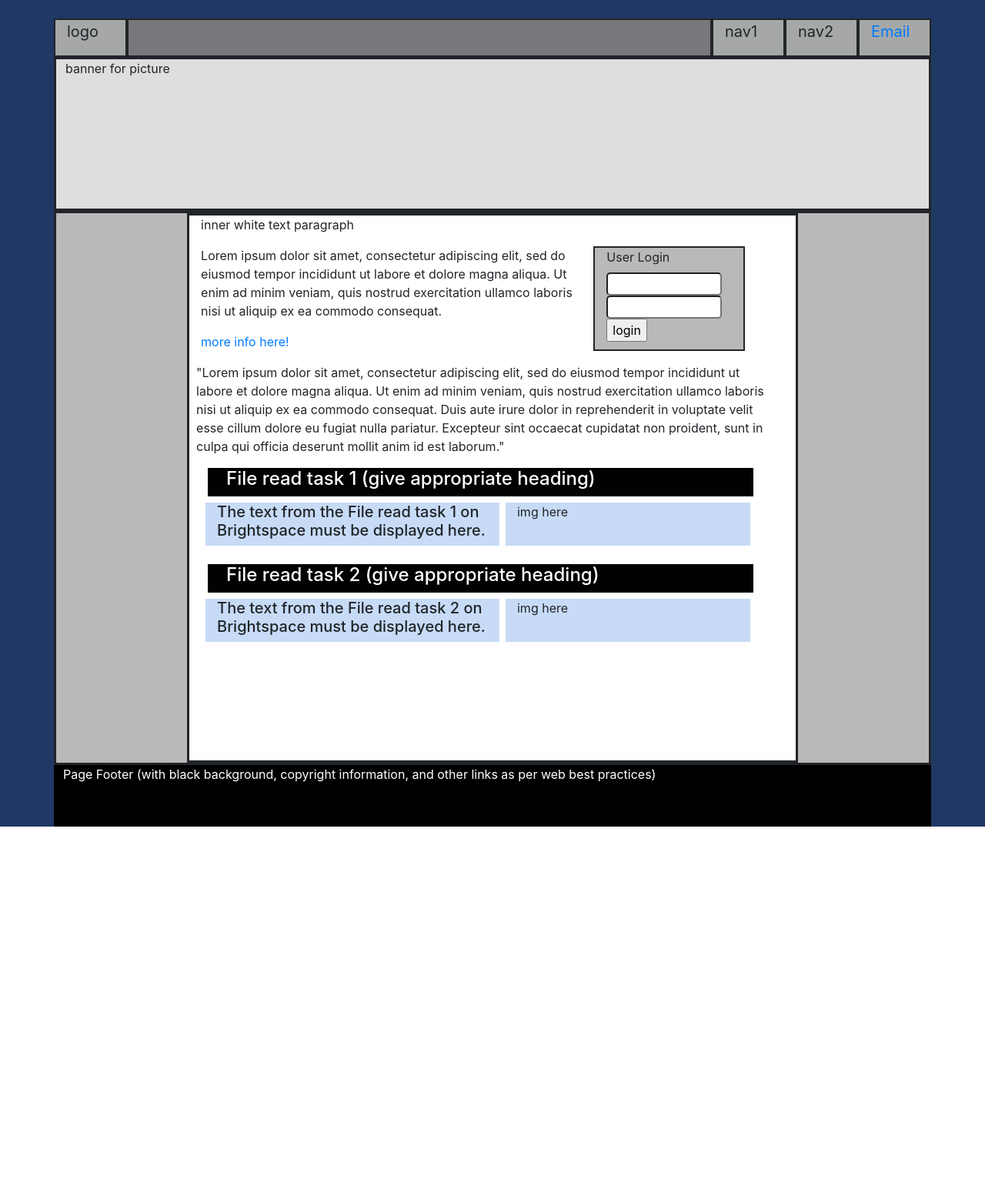
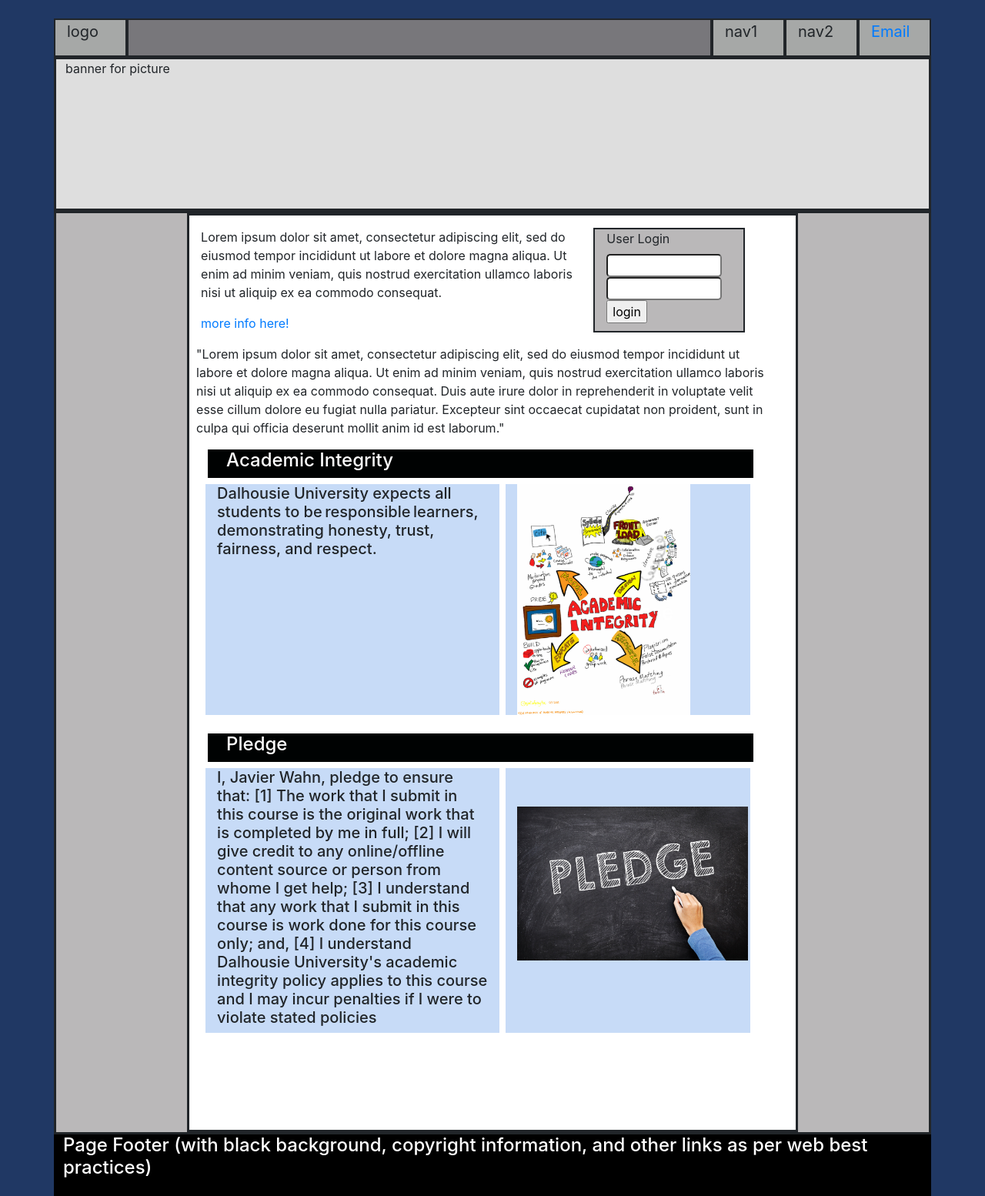
Before and after one commit to Jwahn1/Intro-to-Server-Side-Scripting, a PHP site: page / in a window 1280 px wide. Shown: the whole page at 77% size. Before the commit the page ends 1074 px from the top, so only its background shows below. Run offline with PHP 8.4, Linux system fonts and the light colour scheme.

Commit message:
did tasks for file read 1 and 2

```diff
--- a/a1/files/integrity.txt
+++ b/a1/files/integrity.txt
@@ -0,0 +1 @@
+Dalhousie University expects all students to be responsible learners, demonstrating honesty, trust, fairness, and respect.
--- a/a1/files/pledge.txt
+++ b/a1/files/pledge.txt
@@ -0,0 +1,12 @@
+I, Javier Wahn, pledge to ensure that:
+
+[1] The work that I submit in this course is the original work that is completed by me in full;
+
+[2] I will give credit to any online/offline content source or person from whome I get help;
+
+[3] I understand that any work that I submit in this course is work done for this course only;
+
+and,
+
+[4] I understand Dalhousie University's academic integrity policy applies to this course and
+I may incur penalties if I were to violate stated policies
--- a/a1/includes/footer.php
+++ b/a1/includes/footer.php
@@ -1,7 +1,7 @@
   <footer>
     <div class="row" style="height:80px; background-color:#000;overflow-wrap: break-word; ">
-      <p style="color:#fff;">
+      <h4 style="color:#fff;">
       Page Footer (with black background, copyright information, and other links as per web best practices)
-      </p>
+    </h4>
     </div>
   </footer>
--- a/a1/index.php
+++ b/a1/index.php
@@ -12,12 +12,11 @@
     <title>Hello, world!</title>
   </head>
   <body>
-    <div class="container mt-4 " style="background-color:#fff; height:900px;">
+    <div class="container mt-4 " style="background-color:#fff; height:1500px;">
       <?php include 'includes/header.php'; ?>
        <div class="row" style="height:80%; background-color:#bab8b9; border-style:solid;">
           <div class="container" style="width:70%; background-color:#fff; border-style:solid;">
-          <p>inner white text paragraph</p>
-              <div class="row" style="height:150px;  border-style:none;">
+              <div class="row mt-3" style="height:150px;  border-style:none;">
                 <div class="col-8" style="background-color:#fff; border-style:none;overflow-wrap: break-word; ">
                   <p>Lorem ipsum dolor sit amet, consectetur adipiscing elit, sed do eiusmod tempor incididunt ut labore et dolore magna aliqua.
                   Ut enim ad minim veniam, quis nostrud exercitation ullamco laboris nisi ut aliquip ex ea commodo consequat.
@@ -43,31 +42,25 @@
               </p>
             </div>
             <div class="row ml-4" style="background-color:#000202; width:90%;">
-               <h4 style="color :#fff">
-                  File read task 1 (give appropriate heading)
-               </h4>
+               <h4 style="color :#fff">Academic Integrity</h4>
             </div>
             <div class="row">
               <div class="col-6 ml-4 mt-2" style="overflow-wrap: break-word; border-style:none;background-color:#c7dbf7">
-                <h5>The text from the File read task 1 on
-                Brightspace must be displayed here.</h5>
+                <h5><?php include 'files/integrity.txt'?></h5>
               </div>
               <div class="col-5 ml-2 mt-2" style="overflow-wrap: break-word; border-style:none;background-color:#c7dbf7">
-                <p>img here</p>
+                <img src="img/academic_integrity_medium.jpg" alt="academic integrity" style="height:300px; width:120 px;">
               </div>
             </div>
             <div class="row ml-4 mt-4" style="background-color:#000202; width:90%;">
-               <h4 style="color :#fff">
-                  File read task 2 (give appropriate heading)
-               </h4>
+               <h4 style="color :#fff"> Pledge</h4>
             </div>
             <div class="row">
               <div class="col-6 ml-4 mt-2" style="overflow-wrap: break-word; border-style:none;background-color:#c7dbf7">
-                <h5>The text from the File read task 2 on
-                Brightspace must be displayed here.</h5>
+                <h5> <?php include 'files/pledge.txt';?></h5>
               </div>
               <div class="col-5 ml-2 mt-2" style="overflow-wrap: break-word; border-style:none;background-color:#c7dbf7">
-                <p>img here</p>
+              <img src="img/pledge_medium.jpg" alt="pledge" style=" margin ;margin-top:50px;height:200px; width:100 px;">
               </div>
             </div>
           </div>
```
